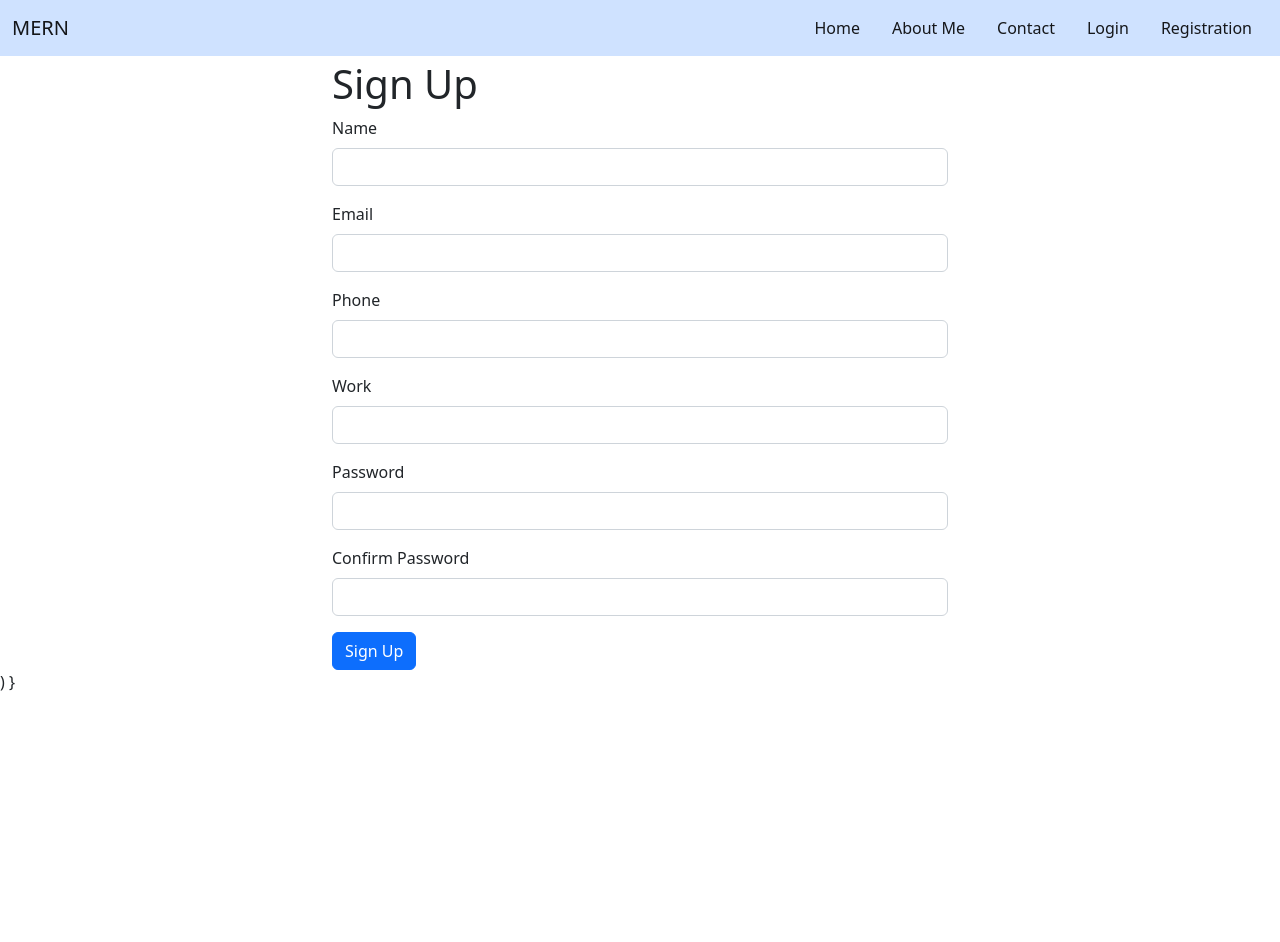
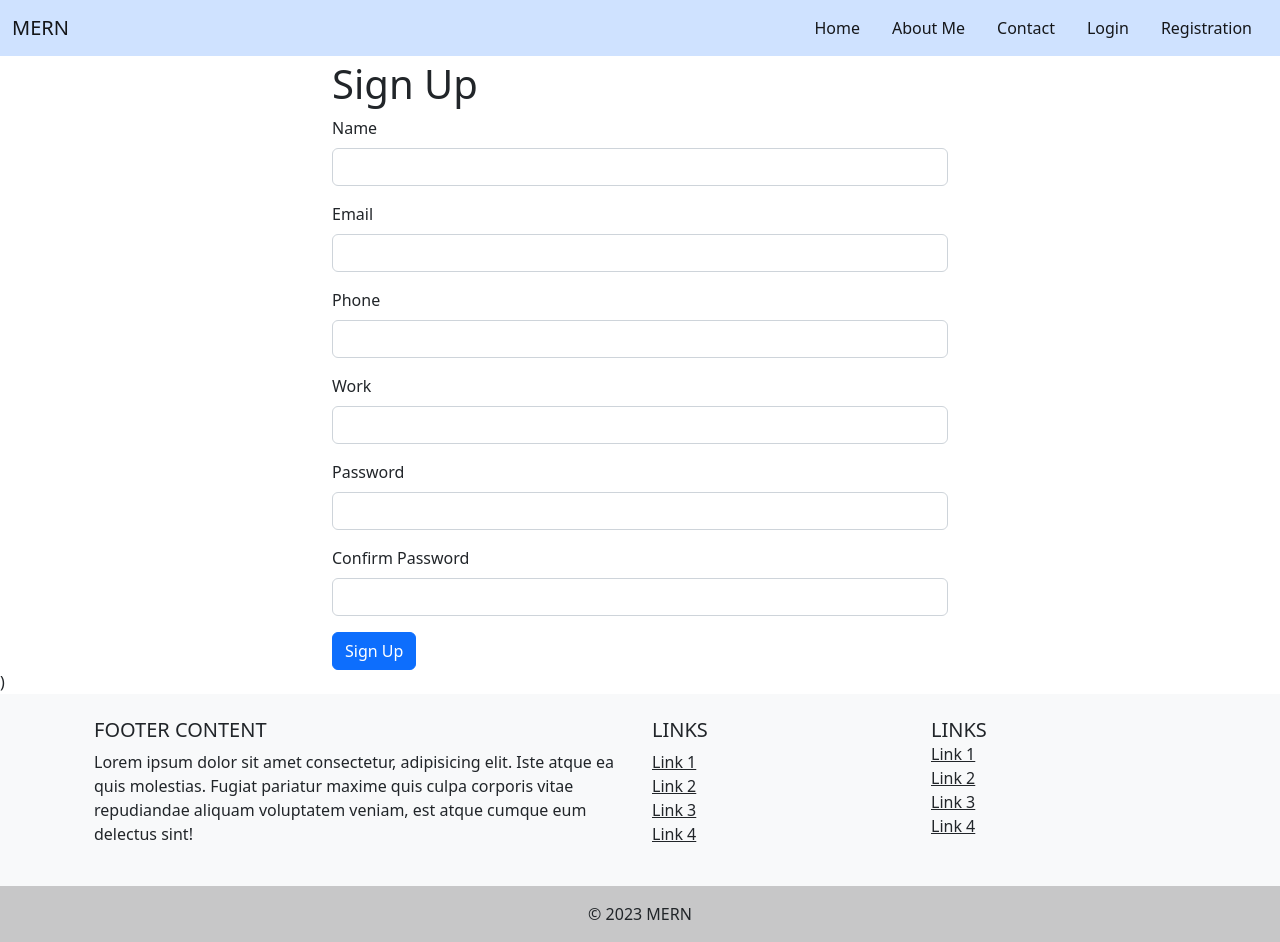
Before and after one commit to ghouse7867/Mern, a React (Vite) app: page /signup in a window 1280 px wide. Before the commit the page ends 800 px from the top, so only its background shows below. Built offline with nearby package versions, Linux system fonts and the light colour scheme.

Commit message:
new footer

```diff
--- a/src/components/About.jsx
+++ b/src/components/About.jsx
@@ -1,9 +1,35 @@
 import React from 'react';
+import 'bootstrap/dist/css/bootstrap.min.css';
 
 export default function About() {
   return (
-    <div>
-      <p>Welcome To About Page</p>
+    <div className="container my-5">
+      <div className="row">
+        <div className="col-md-6">
+          <img
+            src="https://weblium.com/blog/wp-content/uploads/2021/05/19-Best-About-Me-Page-Examples-and-How-to-Write-a-Killer-About-Me-Page-1-1-1.png"
+            alt="Profile"
+            className="img-fluid rounded"
+          />
+        </div>
+        <div className="col-md-6">
+          <h2 className="mb-4">About Me</h2>
+          <p>
+            Lorem ipsum dolor sit amet, consectetur adipiscing elit. In auctor tellus sit amet ligula facilisis,
+            vitae pretium lectus molestie. Maecenas euismod turpis at elit sollicitudin, sit amet sodales mauris
+            vestibulum. Nunc vel dolor faucibus, suscipit sapien et, cursus leo. Aenean porttitor nunc urna, ac
+            bibendum urna blandit eu. Etiam maximus convallis est, eu malesuada turpis consequat id. Nullam
+            tincidunt nulla purus, sed euismod augue suscipit sed. Fusce in ante eget quam fringilla faucibus.
+            Integer euismod quam ac lectus varius, eget bibendum dolor accumsan.
+          </p>
+          <p>
+            Vivamus et semper tortor. In a nisl sit amet justo ultrices dignissim at a risus. Sed ornare
+            consequat fringilla. Integer lacinia elit odio, non ornare tellus finibus at. Etiam eget
+            fermentum risus. Nullam eu sapien a quam ultricies hendrerit vitae ac augue. Vestibulum
+            fermentum dui sit amet varius sagittis.
+          </p>
+        </div>
+      </div>
     </div>
-  )
+  );
 }
--- /dev/null
+++ b/src/components/Footer.jsx
@@ -0,0 +1,66 @@
+import React from 'react';
+import 'bootstrap/dist/css/bootstrap.min.css';
+
+export default function Footer() {
+  return (
+<>
+<footer className="bg-light text-center text-lg-start">
+  <div className="container p-4">
+    <div className="row">
+      <div className="col-lg-6 col-md-12 mb-4 mb-md-0">
+        <h5 className="text-uppercase">Footer Content</h5>
+
+        <p>
+          Lorem ipsum dolor sit amet consectetur, adipisicing elit. Iste atque ea quis
+          molestias. Fugiat pariatur maxime quis culpa corporis vitae repudiandae aliquam
+          voluptatem veniam, est atque cumque eum delectus sint!
+        </p>
+      </div>
+
+      <div className="col-lg-3 col-md-6 mb-4 mb-md-0">
+        <h5 className="text-uppercase">Links</h5>
+
+        <ul className="list-unstyled mb-0">
+          <li>
+            <a href="#!" className="text-dark">Link 1</a>
+          </li>
+          <li>
+            <a href="#!" className="text-dark">Link 2</a>
+          </li>
+          <li>
+            <a href="#!" className="text-dark">Link 3</a>
+          </li>
+          <li>
+            <a href="#!" className="text-dark">Link 4</a>
+          </li>
+        </ul>
+      </div>
+
+      <div className="col-lg-3 col-md-6 mb-4 mb-md-0">
+        <h5 className="text-uppercase mb-0">Links</h5>
+
+        <ul className="list-unstyled">
+          <li>
+            <a href="#!" className="text-dark">Link 1</a>
+          </li>
+          <li>
+            <a href="#!" className="text-dark">Link 2</a>
+          </li>
+          <li>
+            <a href="#!" className="text-dark">Link 3</a>
+          </li>
+          <li>
+            <a href="#!" className="text-dark">Link 4</a>
+          </li>
+        </ul>
+      </div>
+    </div>
+  </div>
+
+  <div className="text-center p-3" style={{backgroundColor:'rgba(0, 0, 0, 0.2)'}}>
+    © 2023 MERN
+  </div>
+</footer>
+  </>
+    )
+}
--- a/src/components/Signup.jsx
+++ b/src/components/Signup.jsx
@@ -1,5 +1,6 @@
 import React from 'react';
 import { useState } from 'react';
+import Footer from './Footer.jsx';
 import 'bootstrap/dist/css/bootstrap.min.css';
 
 export default function Signup() {
@@ -46,8 +47,10 @@ export default function Signup() {
         <button type="submit" className="btn btn-primary">Sign Up</button>
       </form>
     </div>
+
+  )
+      <Footer />
+       </>
+
   )
 }
-       </>
-  )
-}
--- a/src/index.jsx
+++ b/src/index.jsx
@@ -1,12 +1,14 @@
 import React from 'react'
 import ReactDOM from 'react-dom/client'
 import App from './App'
+
 import {BrowserRouter} from 'react-router-dom';
 
 ReactDOM.createRoot(document.getElementById('root')).render(
 	<React.StrictMode>
     <BrowserRouter>
       <App />
+
     </BrowserRouter>
 	</React.StrictMode>
 )
```
